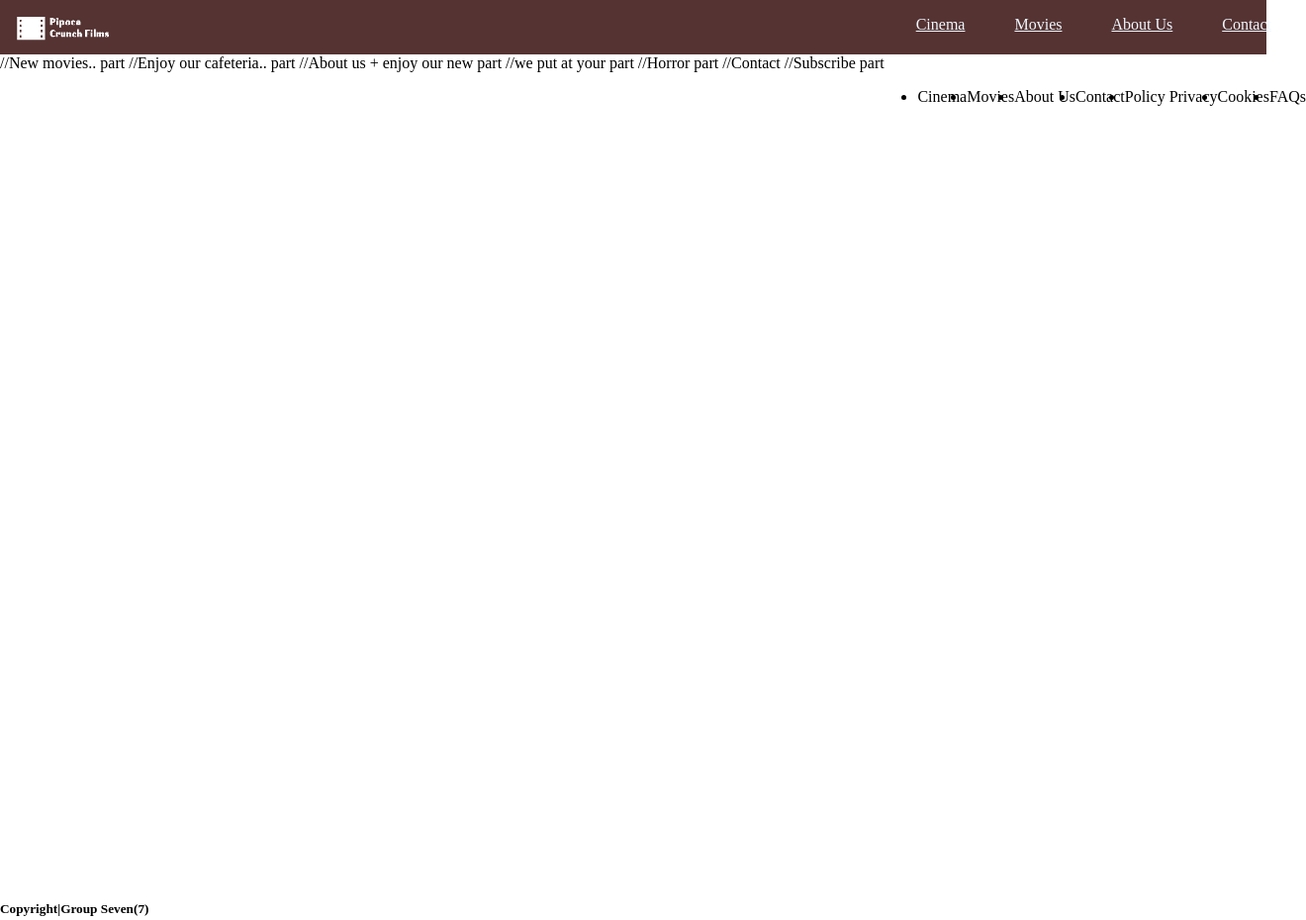
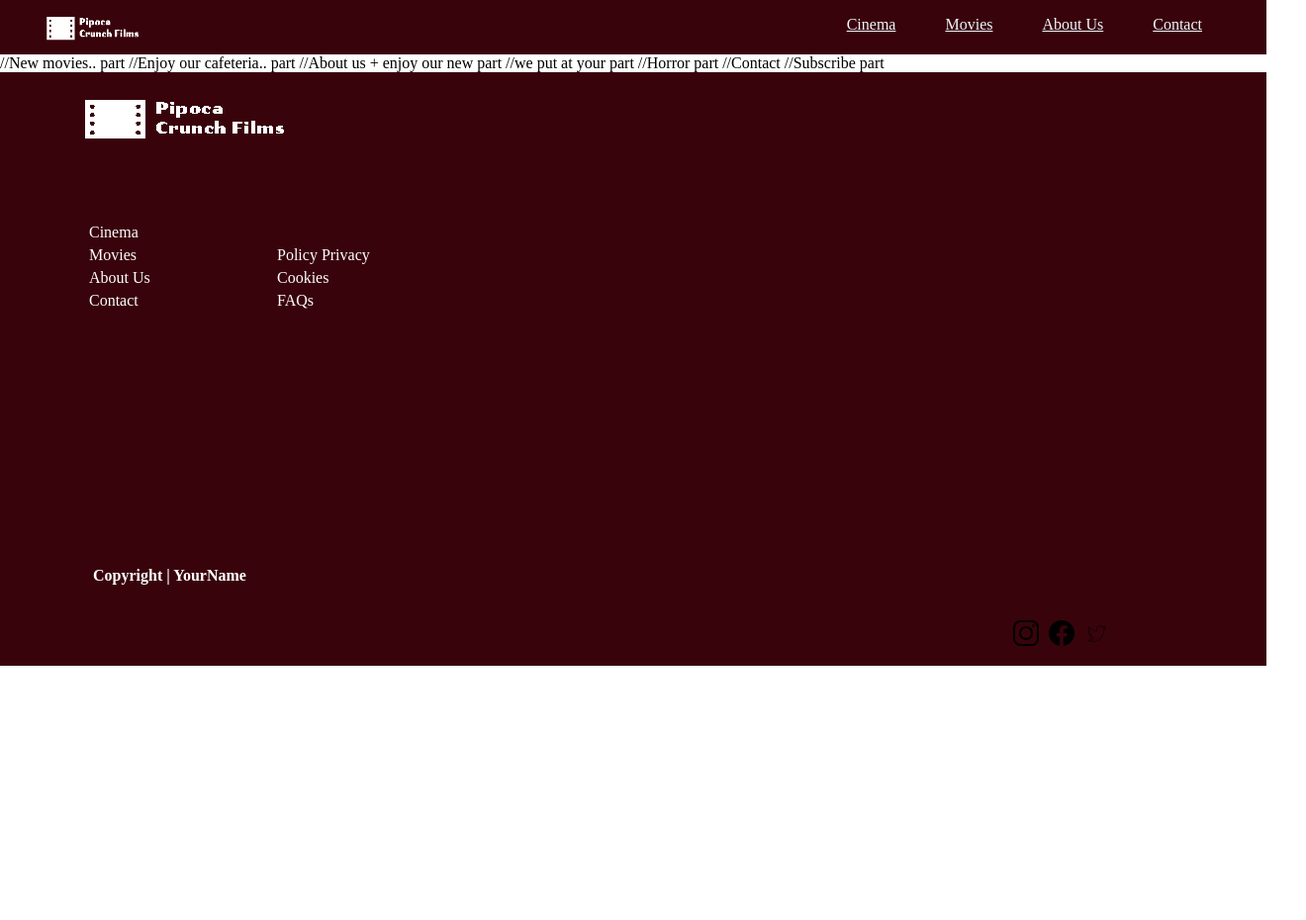
Before and after one commit to honigbienlein/cinema-pds-challenge, a plain HTML site: page index.html in a window 1280 px wide. Shown: the top 930 px of the page at 99% size, 1320 px wide, since content can reach past the window. After the commit the page ends 800 px from the top, so only its background shows below. Drawn offline with Linux system fonts and the light colour scheme.

Commit message:
footer changed

```diff
--- a/index.css
+++ b/index.css
@@ -12,11 +12,11 @@ header{
   display: flex;
   width: 100%;
   height: 55px;
-  background-color: rgba(43, 1, 1, 0.8);
+  background-color: #39030b;
 }
 .header_box {
   display: flex;
-  width: 1400px;
+  width: 1200px;
   height: 100%;
   margin: 0 auto;
   padding: 0 10px;
@@ -50,3 +50,74 @@ ul {
 .a_click{
   color: aliceblue;
 }
+footer{
+  width: 100%;
+  height: 600px;
+  background-color:#39030b;
+  display: flex;
+  margin: 0 auto;
+}
+
+.footer_box{
+  width: 88%;
+  height: 580px;
+}
+.footerlogo{
+  width: 150px;
+  height: 80px;
+  margin-left: 70px;
+}
+
+.footerlist {
+  display: flex;
+  width: 160px;
+  height: 30px;
+
+}
+.footerlist ul{
+  text-decoration: none;
+  flex-direction: column;
+  display: flex;
+  width: 100%;
+  height: 40px;
+  margin-top: 120px;
+}
+
+.footerlist ul li{
+  color: white;
+  list-style: none;
+  margin-top: 5px;
+  margin-left: 50px;
+  width: 100px;
+}
+
+
+
+.footer_left{
+  margin-top: 380px;
+
+
+}
+
+.footer_text{
+ display: flex;
+ justify-content: flex-start;
+ margin-top: 350px;
+ margin-left: 84px;
+ padding: 10px;
+ color: white;
+
+ }
+
+ .footer_right {
+  display: flex;
+  justify-content: flex-end;
+  margin-bottom:50px;
+}
+
+
+
+.social_img {
+  margin: 5px;
+  margin-bottom: 20px;
+}
--- a/index.html
+++ b/index.html
@@ -31,9 +31,9 @@
     //Contact
     //Subscribe part
    <footer>
-    <div class="footer">
+    <div class="footer_box">
         <div class="footerlogo">
-            <img>
+            <img class="footer_img" src="/img/5.png">
         </div>
         <div class="footerlist">
             <ul>
@@ -41,16 +41,20 @@
                 <li>Movies</li>
                 <li>About Us</li>
                 <li>Contact</li>
+            </ul>
+            <ul>
                 <li>Policy Privacy</li>
                 <li>Cookies</li>
                 <li>FAQs</li>
             </ul>
         </div>
-        <div class="footerlinks">
-            <h5>Copyright|Group Seven(7)</h5>
-            <img src="/img/icons8-instagram-26.png" alt="instagram">
-            <img src="/img/icons8-facebook-26.png" alt="facebook">
-            <img src="/img/icons8-twitter-25.png" alt="twitter">
+        <div class="footer_left">
+            <h4 class="footer_text"> Copyright | YourName </h4>
+       </div>
+        <div class="footer_right">
+            <img class="social_img" src="/img/icons8-instagram-26.png" alt="instagram">
+            <img class="social_img" src="/img/icons8-facebook-26.png" alt="facebook">
+            <img class="social_img" src="/img/icons8-twitter-25.png" alt="twitter">
         </div>
     </div>
 </footer>
```
